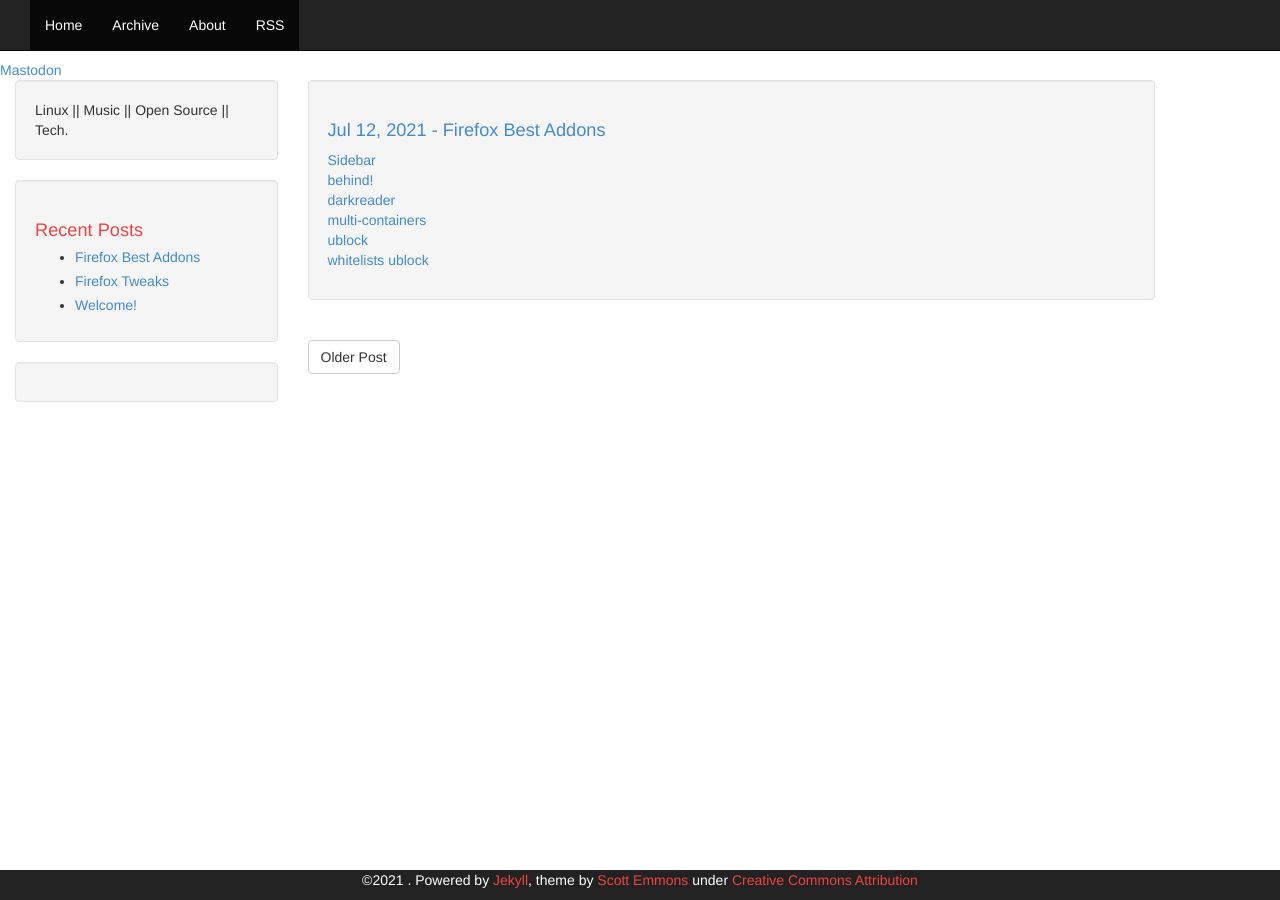
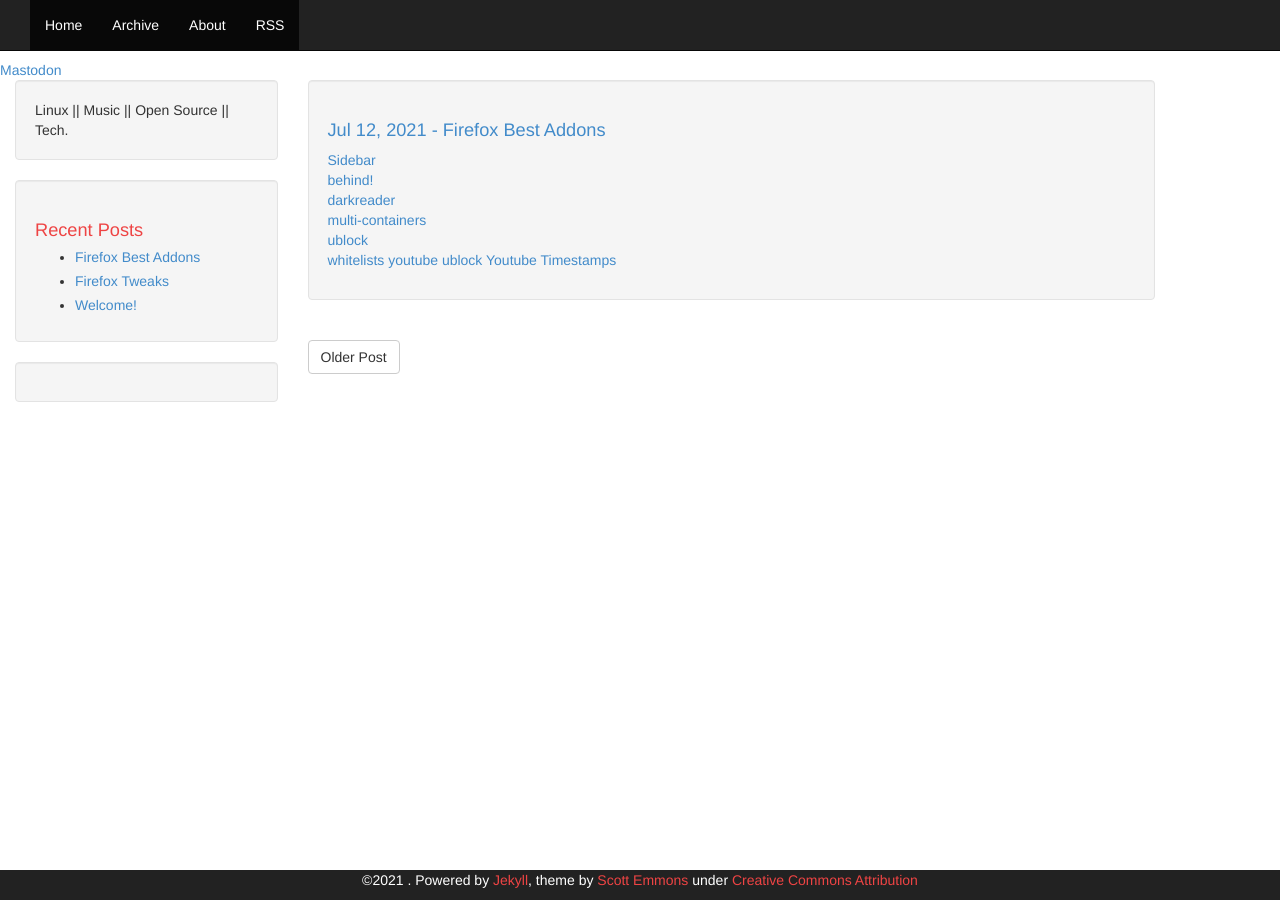
Before and after one commit to marekpistorius/blog.github.io, a Jekyll site: the page built from _posts/2021-07-12-best-firefox-addons.markdown, in a window 1280 px wide. Built offline with Jekyll 4.4.1, drawn with Linux system fonts in a browser that asks for light colours.

Commit message:
Update 2021-07-12-best-firefox-addons.markdown

```diff
--- a/_posts/2021-07-12-best-firefox-addons.markdown
+++ b/_posts/2021-07-12-best-firefox-addons.markdown
@@ -10,4 +10,5 @@ categories: firefox tweaks
 [darkreader](https://addons.mozilla.org/en-US/firefox/addon/darkreader/) \
 [multi-containers](https://addons.mozilla.org/en-US/firefox/addon/multi-account-containers/) \
 [ublock](https://addons.mozilla.org/en-US/firefox/addon/ublock-origin/) \
-[whitelists ublock](https://addons.mozilla.org/en-US/firefox/addon/youtube-channel-whitelist/)
+[whitelists youtube ublock](https://addons.mozilla.org/en-US/firefox/addon/youtube-channel-whitelist/)
+[Youtube Timestamps](https://github.com/ris58h/youtube-timestamps)
```
